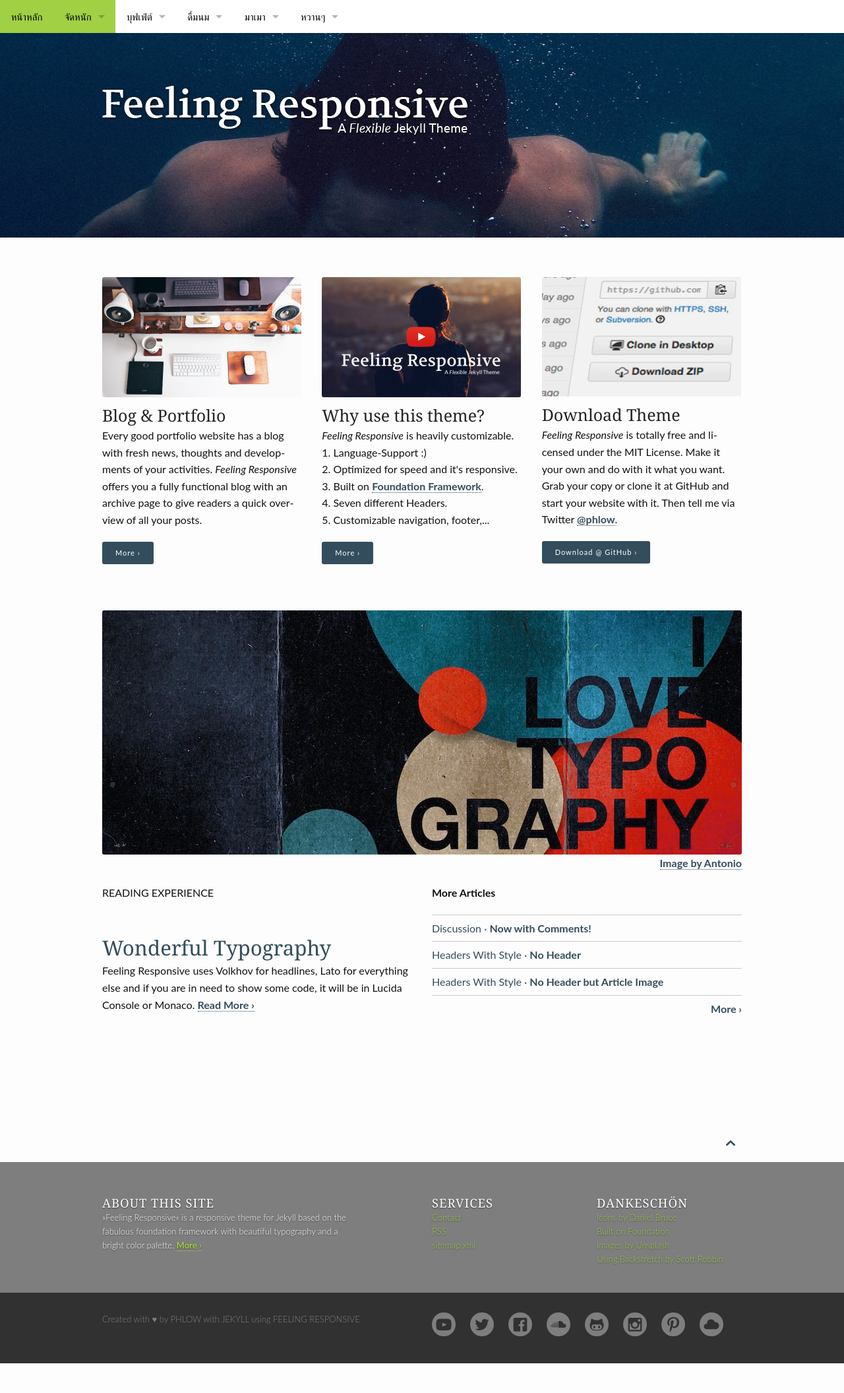
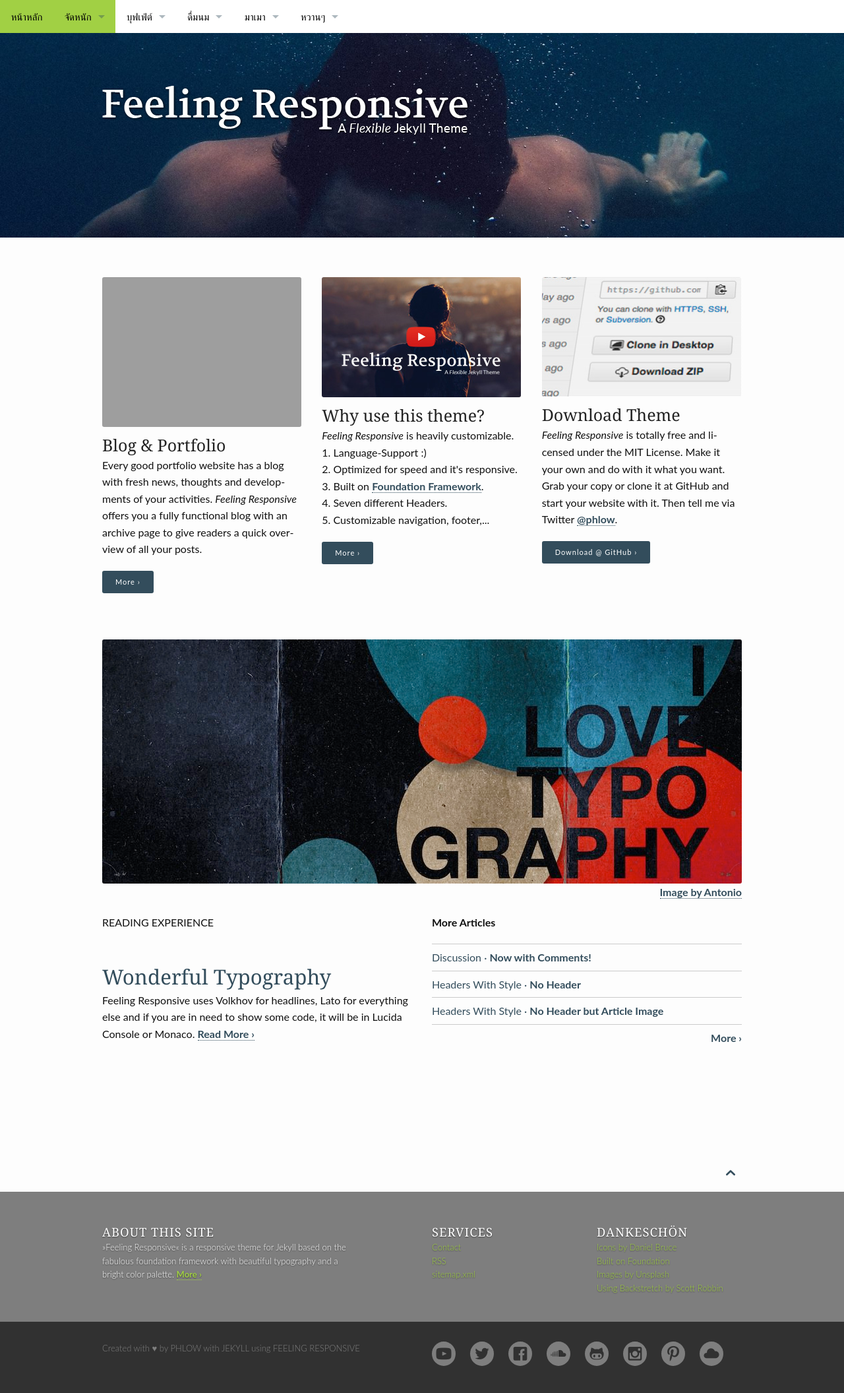
Before and after one commit to hatyairoiroi/hatyairoiroi.github.io, a Jekyll site: the page built from index.md, in a window 1280 px wide. Shown: the whole page at 66% size. Built offline with Jekyll 4.4.1, drawn with Linux system fonts in a browser that asks for light colours; before the commit the page ends 2066 px from its top, so only the background shows below that.

Commit message:
Update index.md

```diff
--- a/index.md
+++ b/index.md
@@ -12,7 +12,7 @@ widget-1:
     title: "Blog & Portfolio"
     url: 'http://phlow.github.io/feeling-responsive/blog/'
     text: 'Every good portfolio website has a blog with fresh news, thoughts and develop&shy;ments of your activities. <em>Feeling Responsive</em> offers you a fully functional blog with an archive page to give readers a quick overview of all your posts.'
-    image: unsplash_9-302x182.jpg
+    image: http://i60.tinypic.com/2h3n2xe.jpg
 widget-2:
     title: "Why use this theme?"
     url: 'http://phlow.github.io/feeling-responsive/info/'
```
